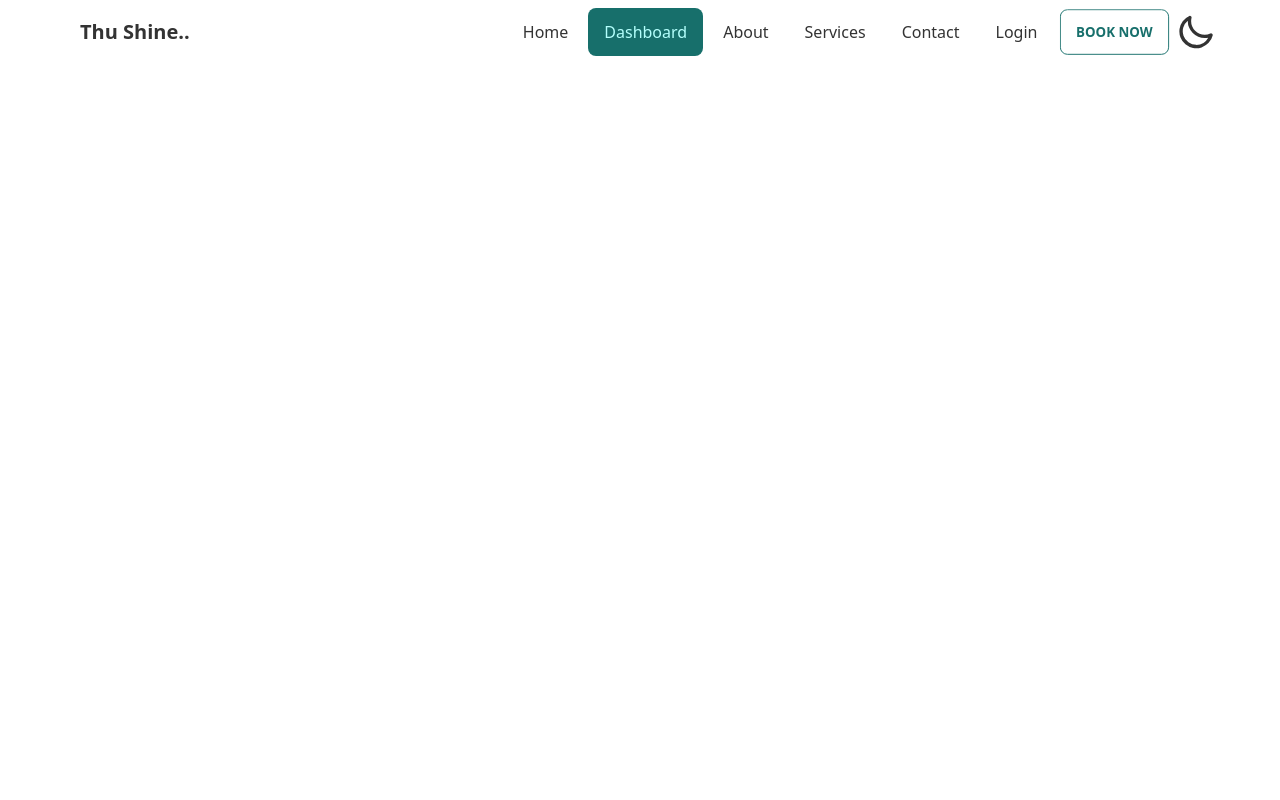
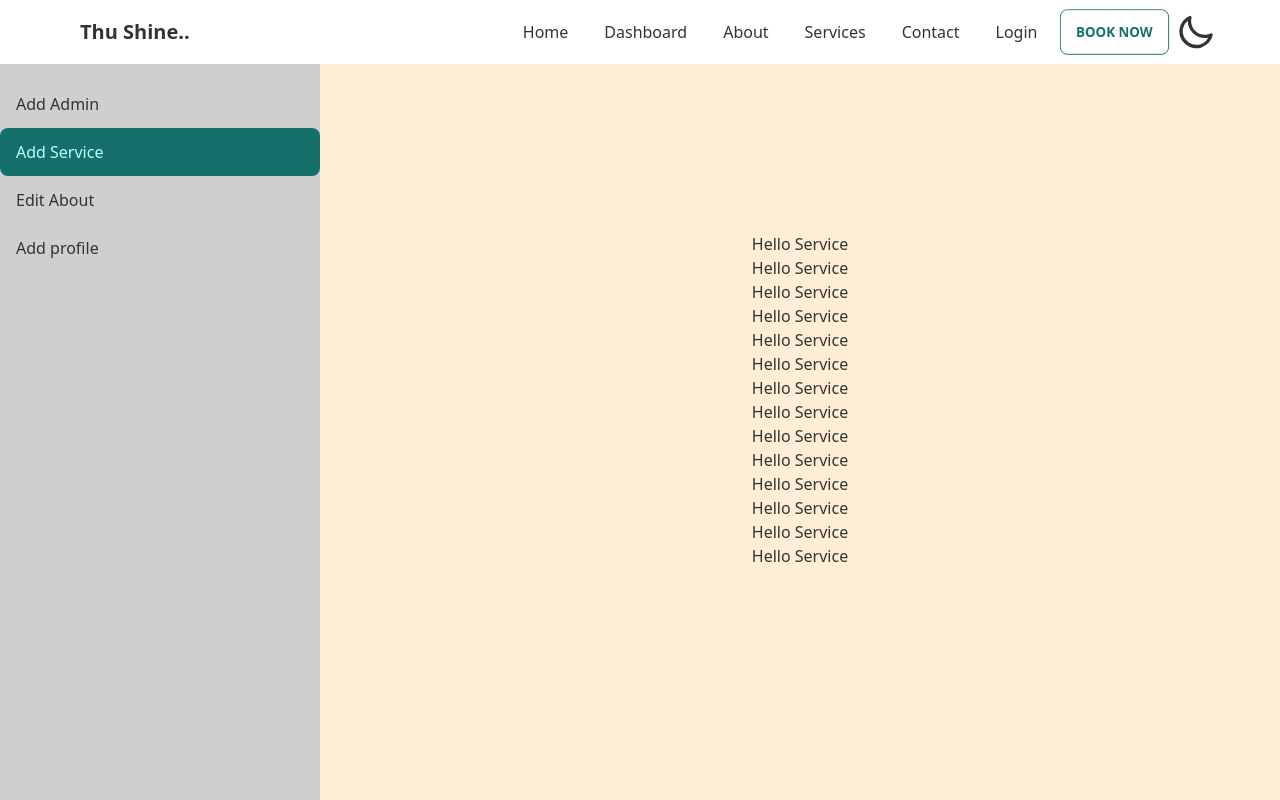
Before and after one commit to Safik-1475/tru-shine, a React (Create React App) app: page /dashboard/add-service in a window 1280 px wide. Built offline with nearby package versions, Linux system fonts and the light colour scheme.

Commit message:
added nested route

```diff
--- a/src/App.js
+++ b/src/App.js
@@ -8,6 +8,8 @@ import RequireAuth from './authentication/RequireAuth';
 import { PrivateRoute } from './routes/PrivateRoutes';
 import AdminRoute from "./authentication/AdminRoute";
 import Dashboard from "./pages/Dashboard/Dashboard";
+import AddAdmin from './pages/Dashboard/AddAdmin';
+import AddService from './pages/Dashboard/AddService';
 
 function App() {
   useEffect(() => {
@@ -17,16 +19,22 @@ function App() {
     <>
       <Navbar>
         <Routes>
+          {/* Public Route */}
           {
             PublicRoutes.map(({ path, Component }, index) => (<Route key={index} path={path} element={<Component />} />))
           }
+          {/* Private Route */}
           <Route element={<RequireAuth />}>
             {
               PrivateRoute.map(({ path, Component }, index) => (<Route key={index} path={path} element={Component} />))
             }
           </Route>
+          {/* Nested Route here */}
           <Route element={<AdminRoute />}>
-            <Route path="/dashboard" element={<Dashboard />} />;
+            <Route path="/dashboard" element={<Dashboard />}>
+              <Route path="add-admin" element={<AddAdmin />} />
+              <Route path="add-service" element={<AddService />} />
+            </Route>;
           </Route>
         </Routes>
       </Navbar>
--- a/src/components/DashboardSidebar.js
+++ b/src/components/DashboardSidebar.js
@@ -1,9 +1,32 @@
 import React from 'react';
+import { NavLink } from 'react-router-dom';
 
-const DashboardSidebar = () => {
+const DashboardSidebar = ({ children }) => {
     return (
-        <div>
+        <div class="drawer drawer-mobile bg-accent">
+            <input id="my-drawer-2" type="checkbox" class="drawer-toggle" />
+            <div class="drawer-content flex flex-col items-center justify-center">
+                {/* Page content here */}
+                {children}
+            </div>
+            <div class="drawer-side">
+                <label for="my-drawer-2" class="drawer-overlay"></label>
+                <ul class="menu pt-20 overflow-y-auto w-80 bg-base-300 text-base-content">
+                    <li>
+                        <NavLink className='rounded-lg' to='/dashboard/add-admin' >Add Admin</NavLink>
+                    </li>
+                    <li>
+                        <NavLink className='rounded-lg ' to='/dashboard/add-service' >Add Service</NavLink>
+                    </li>
+                    <li>
+                        <NavLink className='rounded-lg ' to='/dashboard/edit-about' >Edit About</NavLink>
+                    </li>
+                    <li>
+                        <NavLink className='rounded-lg ' to='/dashboard/add-profile' >Add profile</NavLink>
+                    </li>
+                </ul>
 
+            </div>
         </div>
     );
 };
--- a/src/components/Navbar.js
+++ b/src/components/Navbar.js
@@ -8,7 +8,7 @@ const Navbar = ({ children }) => {
     const [dark, setDark] = useState(false);
     const [admin] = useAdmin();
     const { pathname } = useLocation();
-    console.log(pathname)
+    // console.log(pathname)
     return (
         <>
             <div class="drawer drawer-end" data-theme={dark ? "dark" : "light"}>
@@ -34,7 +34,7 @@ const Navbar = ({ children }) => {
                                     <NavLink className='rounded-lg ml-1' to={'/'}>Home</NavLink>
                                 </li>
                                 {admin && (<li>
-                                    <NavLink className='rounded-lg ml-1' to={'/dashboard'}>Dashboard</NavLink>
+                                    <NavLink className='rounded-lg ml-1' to={'/dashboard/add-admin'}>Dashboard</NavLink>
                                 </li>)}
                                 <li>
                                     <NavLink className='rounded-lg ml-1' to={'/about'}>About</NavLink>
--- a/src/pages/Dashboard/AddAdmin.js
+++ b/src/pages/Dashboard/AddAdmin.js
@@ -4,6 +4,15 @@ const AddAdmin = () => {
     return (
         <div>
             <h1>Hello Add Admin</h1>
+            <h1>Hello Add Admin</h1>
+            <h1>Hello Add Admin</h1>
+            <h1>Hello Add Admin</h1>
+            <h1>Hello Add Admin</h1>
+            <h1>Hello Add Admin</h1>
+            <h1>Hello Add Admin</h1>
+            <h1>Hello Add Admin</h1>
+            <h1>Hello Add Admin</h1>
+            <h1>Hello Add Admin</h1>
         </div>
     );
 };
--- a/src/pages/Dashboard/AddService.js
+++ b/src/pages/Dashboard/AddService.js
@@ -4,6 +4,19 @@ const AddService = () => {
     return (
         <div>
             <h1>Hello Service</h1>
+            <h1>Hello Service</h1>
+            <h1>Hello Service</h1>
+            <h1>Hello Service</h1>
+            <h1>Hello Service</h1>
+            <h1>Hello Service</h1>
+            <h1>Hello Service</h1>
+            <h1>Hello Service</h1>
+            <h1>Hello Service</h1>
+            <h1>Hello Service</h1>
+            <h1>Hello Service</h1>
+            <h1>Hello Service</h1>
+            <h1>Hello Service</h1>
+            <h1>Hello Service</h1>
         </div>
     );
 };
--- a/src/pages/Dashboard/Dashboard.js
+++ b/src/pages/Dashboard/Dashboard.js
@@ -1,17 +1,12 @@
 import React from 'react';
+import { Outlet } from 'react-router-dom';
+import DashboardSidebar from '../../components/DashboardSidebar';
 
 const Dashboard = () => {
     return (
-        <div class="drawer drawer-mobile bg-accent">
-            <input id="my-drawer-2" type="checkbox" class="drawer-toggle" />
-            <div class="drawer-side bg-slate-400">
-                <label for="my-drawer-2" class="drawer-overlay"></label>
-                <ul class="menu p-4 overflow-y-auto w-80 bg-base-100 text-base-content">
-                    <li><a>Sidebar Item 1</a></li>
-                    <li><a>Sidebar Item 2</a></li>
-                </ul>
-            </div>
-        </div>
+        <DashboardSidebar>
+            <Outlet />
+        </DashboardSidebar>
     );
 };
 
```
